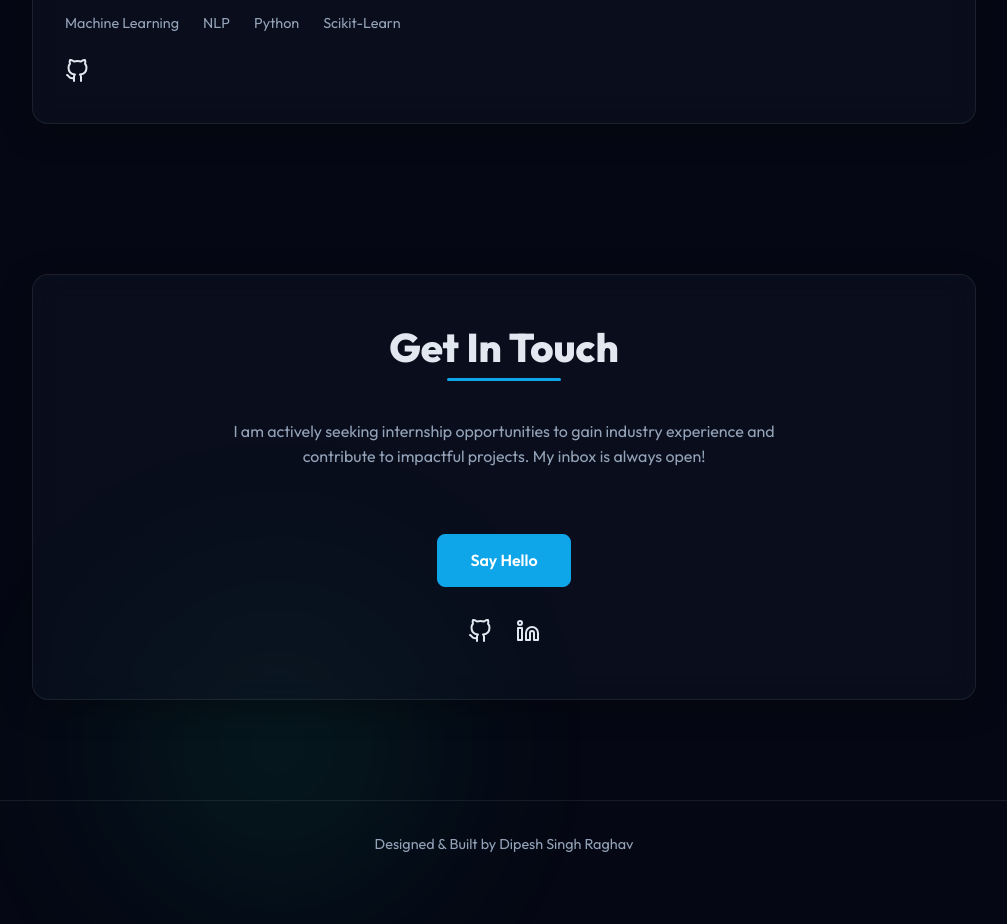
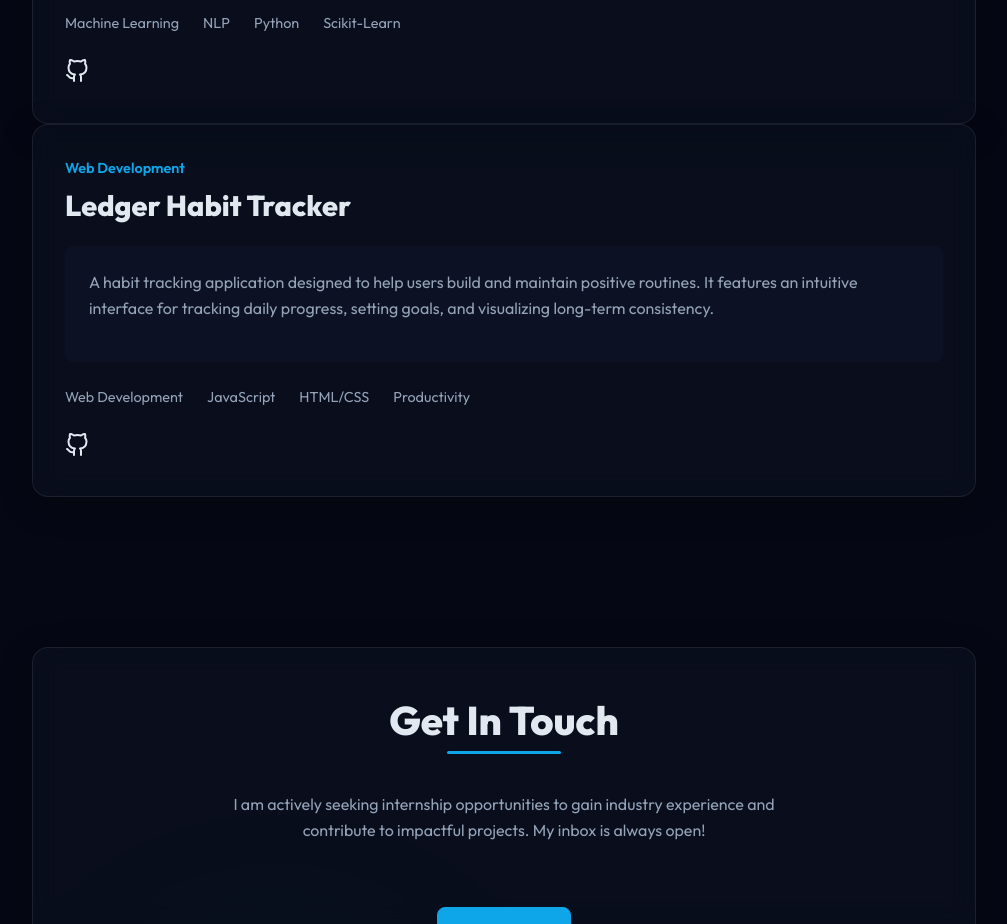
Before and after one commit to DipeshRaghav/portfolio, a website built with Vite: page index.html in a window 1280 px wide. Shown: the part 2860-3784 px from the top of the page, without its empty margins (136-1143 px from the left). Built offline with nearby package versions, Linux system fonts and the light colour scheme.

Commit message:
Add Ledger Habit Tracker project

```diff
--- a/index.html
+++ b/index.html
@@ -143,6 +143,30 @@
                   <svg xmlns="http://www.w3.org/2000/svg" width="24" height="24" viewBox="0 0 24 24" fill="none" stroke="currentColor" stroke-width="2" stroke-linecap="round" stroke-linejoin="round" class="feather feather-github"><path d="M9 19c-5 1.5-5-2.5-7-3m14 6v-3.87a3.37 3.37 0 0 0-.94-2.61c3.14-.35 6.44-1.54 6.44-7A5.44 5.44 0 0 0 20 4.77 5.07 5.07 0 0 0 19.91 1S18.73.65 16 2.48a13.38 13.38 0 0 0-7 0C6.27.65 5.09 1 5.09 1A5.07 5.07 0 0 0 5 4.77a5.44 5.44 0 0 0-1.5 3.78c0 5.42 3.3 6.61 6.44 7A3.37 3.37 0 0 0 9 18.13V22"></path></svg>
                 </a>
               </div>
+              </div>
+            </div>
+          </div>
+
+          <div class="project-card glass-card">
+            <div class="project-content">
+              <p class="project-overline">Web Development</p>
+              <h3 class="project-title">Ledger Habit Tracker</h3>
+              <div class="project-description">
+                <p>
+                  A habit tracking application designed to help users build and maintain positive routines. It features an intuitive interface for tracking daily progress, setting goals, and visualizing long-term consistency.
+                </p>
+              </div>
+              <ul class="project-tech-list">
+                <li>Web Development</li>
+                <li>JavaScript</li>
+                <li>HTML/CSS</li>
+                <li>Productivity</li>
+              </ul>
+              <div class="project-links">
+                <a href="https://github.com/DipeshRaghav/ledger-habit-tracker" target="_blank" aria-label="GitHub Link">
+                  <svg xmlns="http://www.w3.org/2000/svg" width="24" height="24" viewBox="0 0 24 24" fill="none" stroke="currentColor" stroke-width="2" stroke-linecap="round" stroke-linejoin="round" class="feather feather-github"><path d="M9 19c-5 1.5-5-2.5-7-3m14 6v-3.87a3.37 3.37 0 0 0-.94-2.61c3.14-.35 6.44-1.54 6.44-7A5.44 5.44 0 0 0 20 4.77 5.07 5.07 0 0 0 19.91 1S18.73.65 16 2.48a13.38 13.38 0 0 0-7 0C6.27.65 5.09 1 5.09 1A5.07 5.07 0 0 0 5 4.77a5.44 5.44 0 0 0-1.5 3.78c0 5.42 3.3 6.61 6.44 7A3.37 3.37 0 0 0 9 18.13V22"></path></svg>
+                </a>
+              </div>
             </div>
           </div>
         </div>
```
Also changed, not shown: 1 other file.
